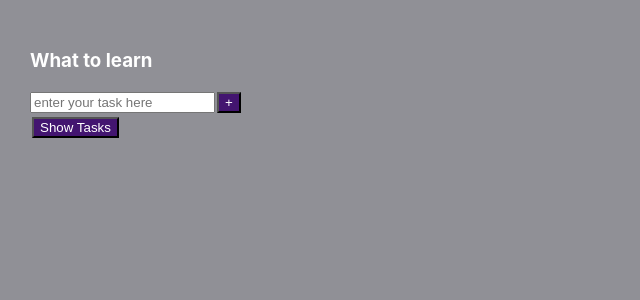
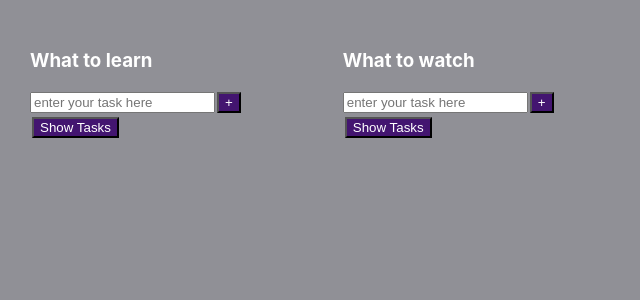
Before and after one commit to MykolaKaradzha/todolist-ts, a React (Create React App) app: page / in a window 1280 px wide. Shown: the top 300 px of the page, without its empty margins (0-640 px from the left). Built offline with nearby package versions, Linux system fonts and the light colour scheme.

Commit message:
todolists array and few todolists func added

```diff
--- a/src/App.tsx
+++ b/src/App.tsx
@@ -9,9 +9,19 @@ export type taskType = {
     isDone: boolean
 }
 export type filterType = "all" | "active" | "completed"
+type todolistProps = {
+    id: string
+    title: string
+    filter: filterType
+}
 
 
 const App: React.FC = () => {
+    // Todolists
+    const [todolists, setTodolists] = useState<Array<todolistProps>>([
+        {id: v1(), title: "What to learn", filter: "active"},
+        {id: v1(), title: "What to watch", filter: "completed"}
+    ])
     // task manipulation
     const [tasks, setTasks] = useState<Array<taskType>>([
         {id: v1(), title: "HTML&CSS", isDone: true},
@@ -35,8 +45,7 @@ const App: React.FC = () => {
     }
 
     //for filter buttons
-    const [filter, setFilter] = useState<filterType>('all')
-    const filterTasks = () => {
+    const filterTasks = (filter:filterType) => {
         switch (filter) {
             case "completed":
                 return tasks.filter(task => task.isDone)
@@ -46,24 +55,32 @@ const App: React.FC = () => {
                 return tasks;
         }
     }
-    const filteredTasks = filterTasks();
+    const changeFilter = (filter: filterType, todolistID: string) => {
+        setTodolists(todolists.map(todolist => todolist.id === todolistID ? {...todolist, filter:filter} : todolist))
 
-    // for collapsable tasks
-    const [collapsed, setCollapsed] = useState<boolean>(true)
+
+    }
+
+
 
 
     return (
         <div className="App">
-            <Todolist title={"What to learn"}
-                      tasks={filteredTasks}
-                      addTask={addTask}
-                      removeTask={removeTask}
-                      changeStatus={changeStatus}
-                      setFilter={setFilter}
-                      filter={filter}
-                      setCollapsed={setCollapsed}
-                      collapsed={collapsed}
-            />
+            {todolists.map(todolist => {
+                const filteredTasks = filterTasks(todolist.filter)
+                return <Todolist key={todolist.id}
+                                 todolistID={todolist.id}
+                                 title={todolist.title}
+                                 tasks={filteredTasks}
+                                 addTask={addTask}
+                                 removeTask={removeTask}
+                                 changeStatus={changeStatus}
+                                 changeFilter={changeFilter}
+                                 filter={todolist.filter}
+
+                />
+            })}
+
             {/*<Todolist title={"Cartoons"} tasks={tasks2}/>*/}
             {/*<Todolist title={"Movies"} tasks={tasks3}/>*/}
         </div>
--- a/src/components/Todolist/TasksList/Buttons/Buttons.tsx
+++ b/src/components/Todolist/TasksList/Buttons/Buttons.tsx
@@ -4,19 +4,20 @@ import {Button} from "../../../UniversalComponents/Button/Button";
 import s from "./Buttons.module.css"
 
 type PropsType = {
-    setFilter: (filter:filterType) => void
+    todolistID: string
+    changeFilter: (filter:filterType, todolistID: string) => void
     filter: filterType
 }
 
 
-export const Buttons: React.FC<PropsType> = ({filter, setFilter}) => {
+export const Buttons: React.FC<PropsType> = ({filter, changeFilter, todolistID}) => {
     const allButtonClass = filter === "all" ? s.activeFilter : ""
     const activeButtonClass = filter === "active" ? s.activeFilter : ""
     const completedButtonClass = filter === "completed" ? s.activeFilter : ""
-    const onClickFilterButtonHandler = (filter:filterType) => () => setFilter(filter)
+    const onClickFilterButtonHandler = (filter:filterType, todolistID: string) => () => changeFilter(filter, todolistID)
     return <div>
-        <Button onClick={onClickFilterButtonHandler("all")} className={allButtonClass}>All</Button>
-        <Button onClick={onClickFilterButtonHandler("active")} className={activeButtonClass}>Active</Button>
-        <Button onClick={onClickFilterButtonHandler("completed")} className={completedButtonClass}>Completed</Button>
+        <Button onClick={onClickFilterButtonHandler("all", todolistID)} className={allButtonClass}>All</Button>
+        <Button onClick={onClickFilterButtonHandler("active", todolistID)} className={activeButtonClass}>Active</Button>
+        <Button onClick={onClickFilterButtonHandler("completed", todolistID)} className={completedButtonClass}>Completed</Button>
     </div>
 }
--- a/src/components/Todolist/TasksList/TasksList.tsx
+++ b/src/components/Todolist/TasksList/TasksList.tsx
@@ -5,20 +5,25 @@ import {Buttons} from "./Buttons/Buttons";
 import {filterType, taskType} from "../../../App";
 
 type PropsTypes = {
+    todolistID: string
     tasks: Array<taskType>
     removeTask: (id:string) => void
     changeStatus: (id: string, isDone: boolean) => void
-    setFilter: (filter:filterType) => void
+    changeFilter: (filter:filterType, todolistID: string) => void
     filter: filterType
 
 }
 
-export const TasksList:React.FC<PropsTypes> = ({tasks, removeTask, changeStatus, filter, setFilter}) => {
+export const TasksList:React.FC<PropsTypes> = ({tasks, removeTask, changeStatus,
+                                                   filter, changeFilter, todolistID}) => {
+
     const taskElements = tasks.map(task => <Task {...task} key={task.id} removeTask={removeTask} changeStatus={changeStatus}/>)
+
     const taskElementsConditionalRendering = taskElements.length ? <ul>{taskElements}</ul> : <span>Please, add tasks or change filter =)</span>
+
     return <>
         {taskElementsConditionalRendering}
-        <Buttons filter={filter} setFilter={setFilter}/>
+        <Buttons filter={filter} changeFilter={changeFilter} todolistID={todolistID}/>
     </>
 
 }
--- a/src/components/Todolist/Todolist.tsx
+++ b/src/components/Todolist/Todolist.tsx
@@ -1,4 +1,4 @@
-import React from "react";
+import React, {useState} from "react";
 import {TodolistHeader} from "./TodolistHeader/TodolistHeader";
 import {TasksList} from "./TasksList/TasksList";
 import {filterType, taskType} from "../../App";
@@ -8,31 +8,36 @@ import {Button} from "../UniversalComponents/Button/Button";
 
 
 type propsType = {
+    todolistID: string
     title: string
     tasks: Array<taskType>
     addTask: (newTitle: string) => void
     removeTask: (id:string) => void
     changeStatus: (id: string, isDone: boolean) => void
-    setFilter: (filter:filterType) => void
+    changeFilter: (filter:filterType, todolistID: string) => void
     filter: filterType
-    setCollapsed: (collapsed: boolean) => void
-    collapsed: boolean
+
 }
 
 export const Todolist:React.FC<propsType> = (
     {addTask, tasks, title,
-        removeTask, changeStatus, filter, setFilter, setCollapsed, collapsed}) => {
+        removeTask, changeStatus, filter, changeFilter, todolistID}) => {
+
+    // for collapsable tasks
+    const [collapsed, setCollapsed] = useState<boolean>(true)
     const collapsedHandler = () => {
         setCollapsed(!collapsed)
     }
     return <div>
         <TodolistHeader title={title} addTask={addTask}/>
         <Button onClick={collapsedHandler}>Show Tasks</Button>
-        {!collapsed && <TasksList tasks={tasks}
-                   removeTask={removeTask}
-                   changeStatus={changeStatus}
-                   setFilter={setFilter}
-                   filter={filter}
+        {!collapsed && <TasksList todolistID={todolistID}
+            tasks={tasks}
+            removeTask={removeTask}
+            changeStatus={changeStatus}
+            changeFilter={changeFilter}
+            filter={filter}
+
         />}
     </div>
 }
--- a/src/components/UniversalComponents/Input/Input.tsx
+++ b/src/components/UniversalComponents/Input/Input.tsx
@@ -1,6 +1,5 @@
 import React, {ChangeEvent, DetailedHTMLProps, InputHTMLAttributes, KeyboardEvent} from 'react';
 import s from "./Input.module.css"
-import {on} from "cluster";
 
 
 type DefaultInputAttributesProps = DetailedHTMLProps<InputHTMLAttributes<HTMLInputElement>, HTMLInputElement>
```
